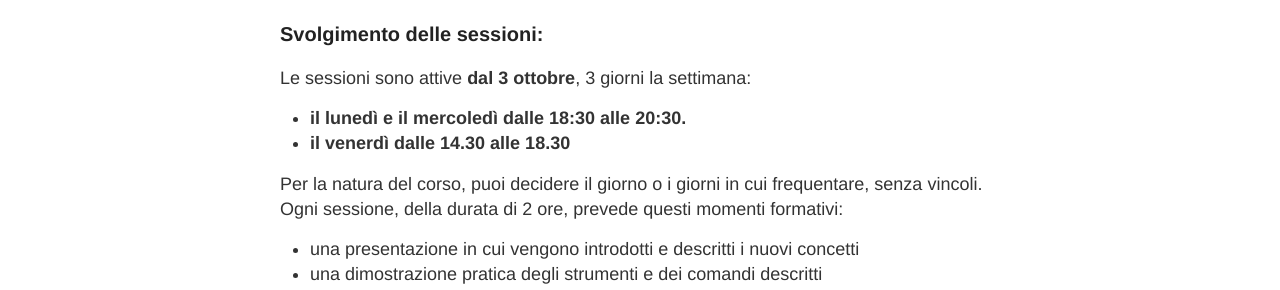
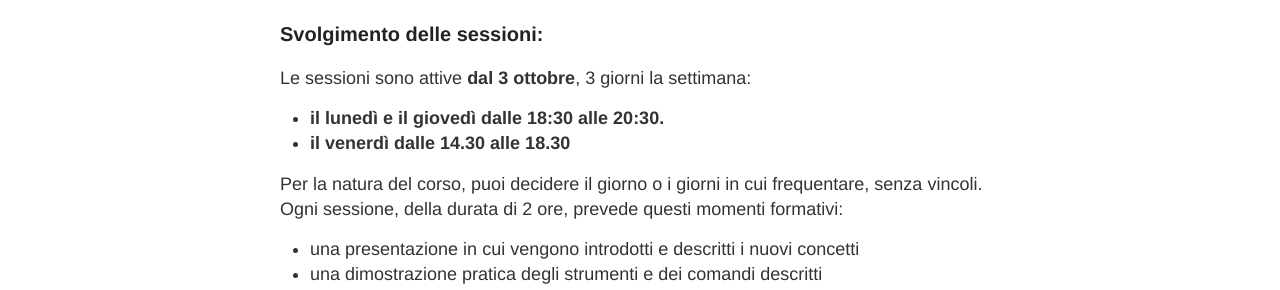
Before and after one commit to LOG-ED/docker-get-started, a Jekyll site: the page built from index.md, in a window 1280 px wide. Shown: the part 485-775 px from the top of the page. Built offline with Jekyll 4.4.1, drawn with Linux system fonts in a browser that asks for light colours; nearby versions of some CDN libraries.

Commit message:
Update index.md

```diff
--- a/index.md
+++ b/index.md
@@ -16,7 +16,7 @@ Attraverso esercitazioni pratiche e un pizzico di teoria (q.b) saranno introdott
 ### Svolgimento delle sessioni:
 Le sessioni sono attive **dal 3 ottobre**, 3 giorni la settimana:
 
-- **il lunedì e il mercoledì dalle 18:30 alle 20:30.**
+- **il lunedì e il giovedì dalle 18:30 alle 20:30.**
 - **il venerdì dalle 14.30 alle 18.30**
 
 Per la natura del corso, puoi decidere il giorno o i giorni in cui frequentare, senza vincoli.
```
